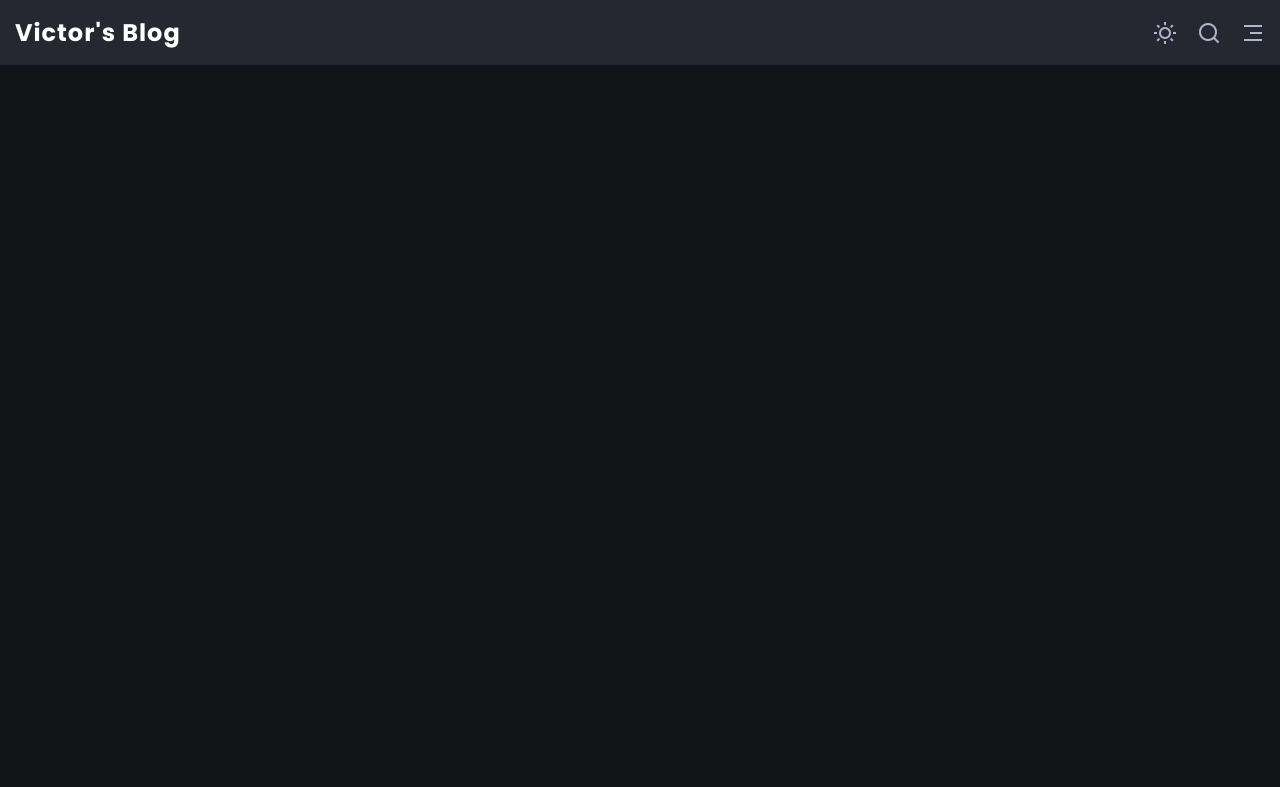
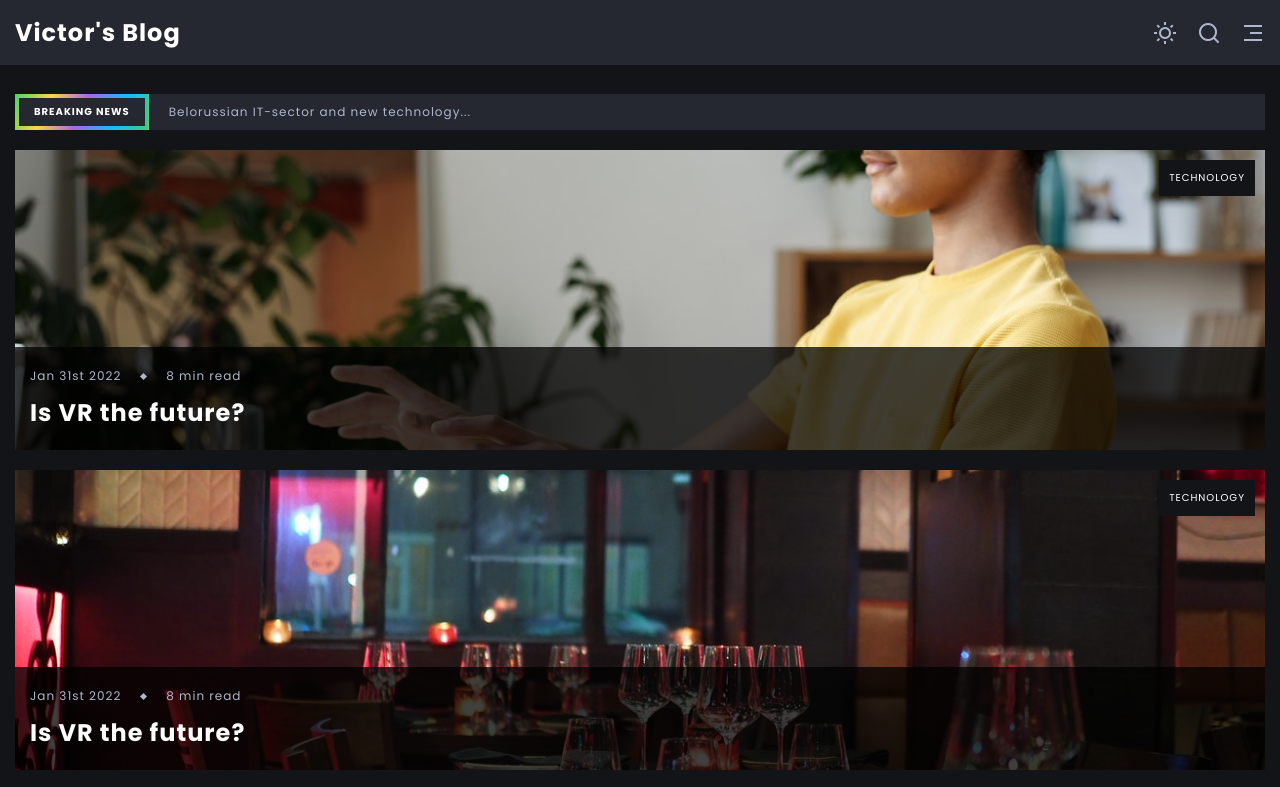
Before and after one commit to VictorKachin/blog-html-css-js, a plain HTML site: page index.html in a window 1280 px wide. Shown: the top 787 px of the page. Drawn offline with nearby package versions, Linux system fonts and the light colour scheme.

Commit message:
feat: created articles cards

```diff
--- a/assets/css/main.css
+++ b/assets/css/main.css
@@ -106,6 +106,14 @@ body.light-theme {
 
 .screen-sm-hidden {
 	display: none;
+}
+
+.d-grid {
+	display: grid;
+}
+
+.section {
+	padding-block: 5rem;
 }
 
 /* Header */
@@ -271,6 +279,135 @@ body.light-theme {
 	transform: scale(1);
 }
 /* Featured articles */
+.featured-articles {
+	padding-block: 2rem;
+}
+
+.section-header-offset {
+	margin-top: 7.4rem;
+}
+
+.featured-articles-container,
+.featured-content {
+	gap: var(--gap);
+}
+
+.headline-banner {
+	background-color: var(--secondary-background-color);
+	display: flex;
+	align-items: center;
+	gap: var(--gap);
+	font-size: var(--font-size-xsm);
+}
+
+.headline {
+	color: var(--light-color);
+	font-size: 1rem;
+	text-transform: uppercase;
+	text-align: center;
+	padding: 0.4rem;
+	height: 100%;
+}
+
+.headline span {
+	height: inherit;
+}
+
+.fancy-border {
+	position: relative;
+	overflow: hidden;
+}
+
+.fancy-border::before {
+	content: '';
+	position: absolute;
+	top: 0;
+	left: 0;
+	width: 200%;
+	height: 100%;
+	background: var(--gradient-color);
+	background-size: 50% 100%;
+	z-index: 5;
+}
+
+.fancy-border span {
+	position: relative;
+	z-index: 10;
+	display: inline-flex;
+	padding: 0.6rem 1.5rem;
+	background: var(--secondary-background-color);
+}
+
+.article {
+	position: relative;
+	min-height: var(--item-min-height-md);
+}
+
+.article-image {
+	position: absolute;
+	width: 100%;
+	height: 100%;
+	object-fit: cover;
+	transition: transform 0.25ms;
+}
+
+.article-category {
+	position: absolute;
+	top: 1rem;
+	right: 1rem;
+	padding: 1rem;
+	font-size: 1rem;
+	background-color: var(--primary-background-color);
+	color: var(--light-color);
+	text-transform: uppercase;
+	z-index: 10;
+}
+
+.article-data-container {
+	position: absolute;
+	bottom: 0;
+	left: 0;
+	padding: 2rem 1.5rem;
+	background-color: var(--transparent-dark-color);
+	z-index: 10;
+	width: 100%;
+	transition: background-color 0.5s;
+}
+
+.article:hover .article-data-container {
+	background-color: var(--hover-dark-color);
+	color: var(--hover-light-color);
+}
+
+.article:hover .article-data-spacer {
+	background-color: var(--hover-light-color);
+}
+
+.article-data {
+	display: flex;
+	align-items: center;
+	gap: var(--gap);
+	font-size: var(--font-size-xsm);
+	margin-bottom: 1rem;
+}
+
+.article-data-spacer {
+	width: 0.5rem;
+	height: 0.5rem;
+	background-color: var(--light-color-alt);
+	transform: rotate(-45deg);
+}
+
+.title {
+	color: var(--light-color);
+}
+
+.article-title {
+	font-size: var(--font-size-md);
+}
+
+
+
 /* Featured articles - Sidebar */
 /* Quick read */
 /* Quick read - Swiper */
--- a/assets/js/main.js
+++ b/assets/js/main.js
@@ -1,5 +1,5 @@
 // Grab elements
-const selectedElement = selector => {
+const selectedElement = (selector) => {
 	const element = document.querySelector(selector);
 	if (element) return element;
 	throw new Error(
@@ -48,7 +48,7 @@ formCloseBtn.addEventListener('click', () =>
 );
 
 // -- Close the search from popup on ESC keypress
-window.addEventListener('keyup', event => {
+window.addEventListener('keyup', (event) => {
 	if (event.key === 'Escape')
 		searchFormContainer.classList.remove('activated');
 });
--- a/index.html
+++ b/index.html
@@ -99,6 +99,66 @@
 
 	<!-- Featured articles -->
 
+	<section class="featured-articles section-header-offset">
+
+		<div class="featured-articles-container container d-grid">
+
+			<div class="featured-content d-grid">
+
+				<div class="headline-banner">
+					<h3 class="headline fancy-border">
+						<span class="place-item-center">
+							Breaking News
+						</span>
+					</h3>
+					<span class="headline-description">
+						Belorussian IT-sector and new technology...
+					</span>
+				</div>
+
+				<a href="./post.html" class="article featured-article featured-article-1 ">
+					<img src="./assets/images/featured/featured-1.jpg" class="article-image" alt="featured-image">
+					<span class="article-category">Technology</span>
+					<div class="article-data-container">
+						<div class="article-data">
+							<span>Jan 31st 2022</span>
+							<span class="article-data-spacer"></span>
+							<span>8 min read</span>
+						</div>
+						<h3 class="title article-title">Is VR the future?</h3>
+					</div>
+				</a>
+				<a href="./post.html" class="article featured-article featured-article-1 ">
+					<img src="./assets/images/featured/featured-2.jpg" class="article-image" alt="featured-image">
+					<span class="article-category">Technology</span>
+					<div class="article-data-container">
+						<div class="article-data">
+							<span>Jan 31st 2022</span>
+							<span class="article-data-spacer"></span>
+							<span>8 min read</span>
+						</div>
+						<h3 class="title article-title">Is VR the future?</h3>
+					</div>
+				</a>
+
+				<a href="./post.html" class="article featured-article featured-article-1 ">
+					<img src="./assets/images/featured/featured-3.jpg" class="article-image" alt="featured-image">
+					<span class="article-category">Technology</span>
+					<div class="article-data-container">
+						<div class="article-data>
+							<span>Jan 31st 2022</span>
+							<span class="article-data-spacer"></span>
+							<span>8 min read</span>
+						</div>
+						<h3 class="title article-title">Is VR the future?</h3>
+					</div>
+				</a>
+
+			</div>
+
+		</div>
+	</section>
+
 	<!-- Quick read -->
 
 	<!-- Older posts -->
```
Also changed, not shown: assets/images/featured/featured-1.jpg (added), assets/images/featured/featured-2.jpg (added), assets/images/featured/featured-3.jpg (added).
